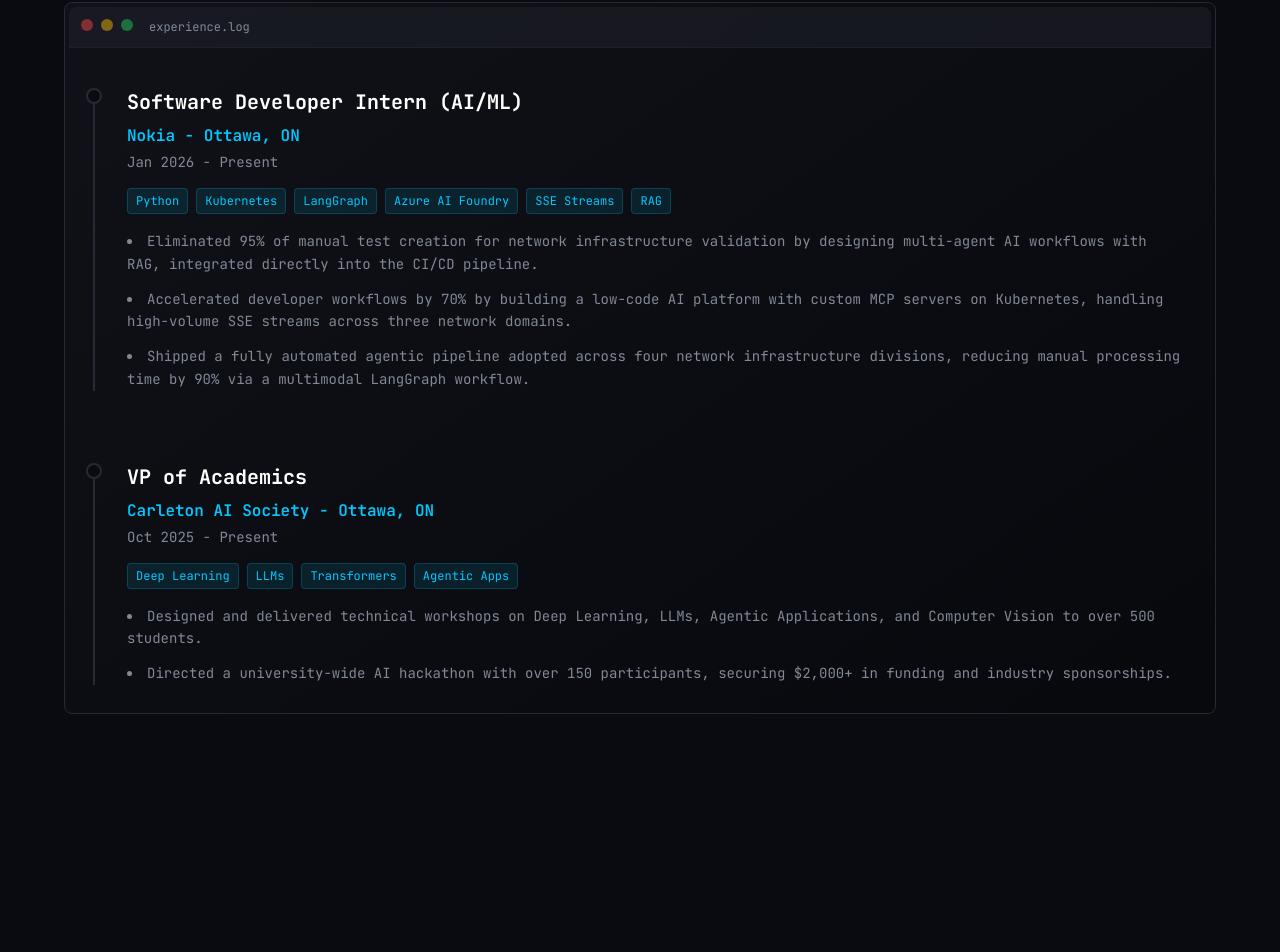
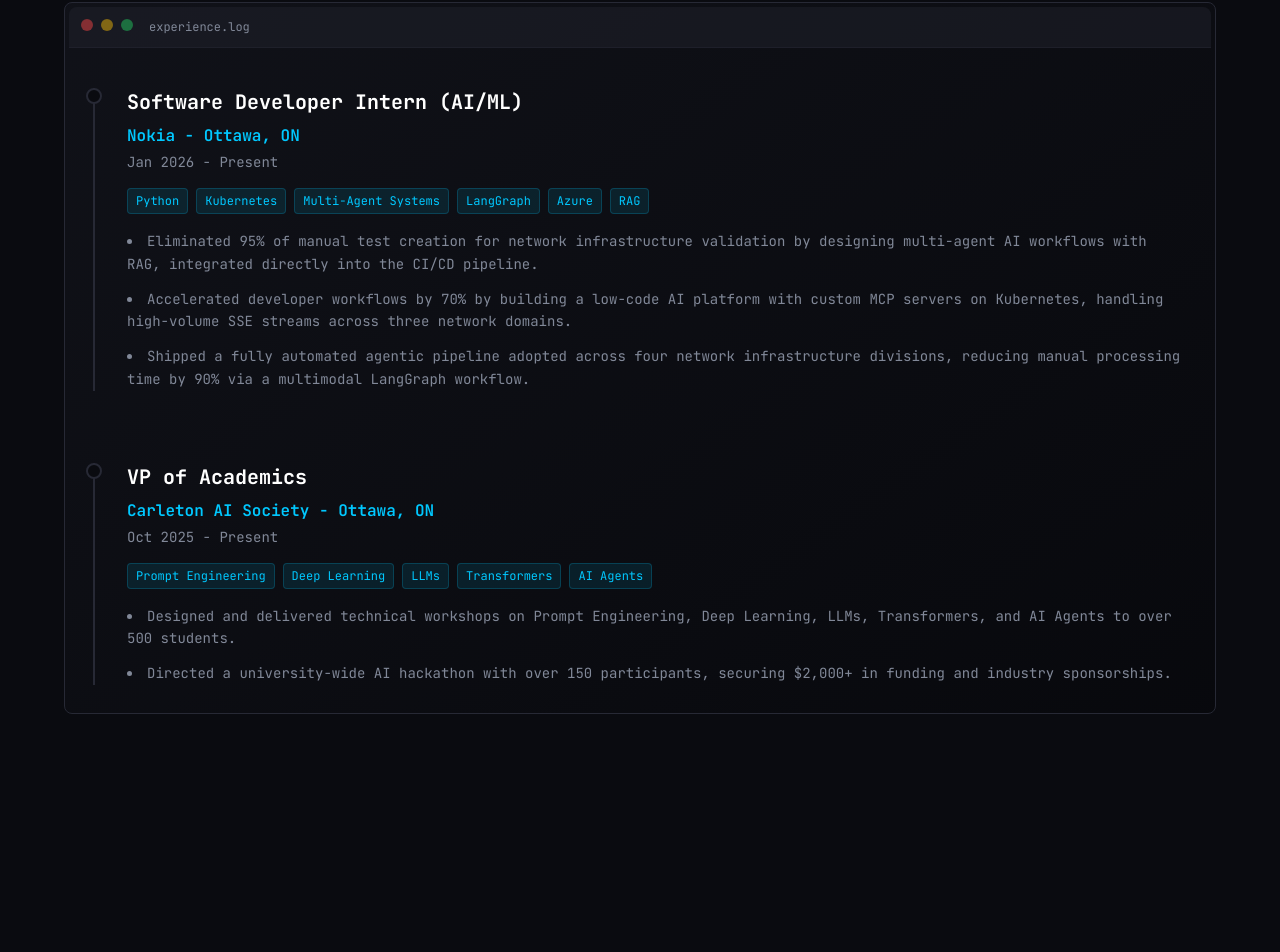
Before and after one commit to yuvraajbains/Personal-Website, a React (Create React App) app: page / in a window 1280 px wide. Shown: the part 2083-3035 px from the top of the page. Built offline with nearby package versions, Linux system fonts and the light colour scheme.

Commit message:
Update: Information for experience

```diff
--- a/src/components/sections/Experience.jsx
+++ b/src/components/sections/Experience.jsx
@@ -35,7 +35,7 @@
                             </div>
 
                             <div className="flex flex-wrap gap-2 mb-4">
-                                {["Python", "Kubernetes", "LangGraph", "Azure AI Foundry", "SSE Streams", "RAG"].map(tech => (
+                                {["Python", "Kubernetes", "Multi-Agent Systems", "LangGraph", "Azure", "RAG"].map(tech => (
                                     <span key={tech} className="px-2 py-1 text-xs font-mono rounded bg-neon-cyan/10 text-neon-cyan border border-neon-cyan/20">
                                         {tech}
                                     </span>
@@ -65,7 +65,7 @@
                             </div>
 
                             <div className="flex flex-wrap gap-2 mb-4">
-                                {["Deep Learning", "LLMs", "Transformers", "Agentic Apps"].map(tech => (
+                                {["Prompt Engineering", "Deep Learning", "LLMs", "Transformers", "AI Agents"].map(tech => (
                                     <span key={tech} className="px-2 py-1 text-xs font-mono rounded bg-neon-cyan/10 text-neon-cyan border border-neon-cyan/20">
                                         {tech}
                                     </span>
@@ -73,7 +73,7 @@
                             </div>
 
                             <ul className="space-y-3 text-muted-foreground list-disc list-inside text-sm leading-relaxed font-mono">
-                                <li>Designed and delivered technical workshops on Deep Learning, LLMs, Agentic Applications, and Computer Vision to over 500 students.</li>
+                                <li>Designed and delivered technical workshops on Prompt Engineering, Deep Learning, LLMs, Transformers, and AI Agents to over 500 students.</li>
                                 <li>Directed a university-wide AI hackathon with over 150 participants, securing $2,000+ in funding and industry sponsorships.</li>
                             </ul>
                         </div>
```
